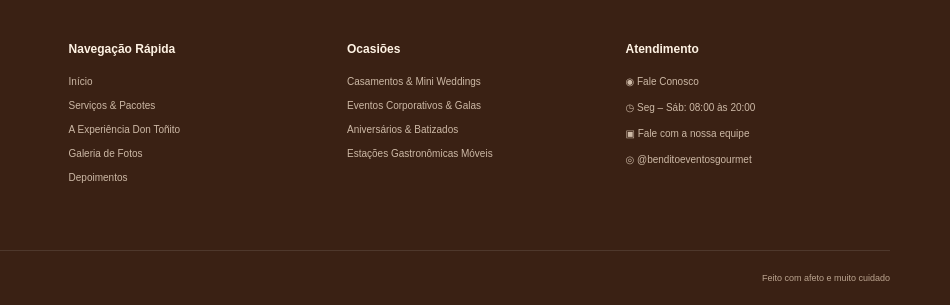
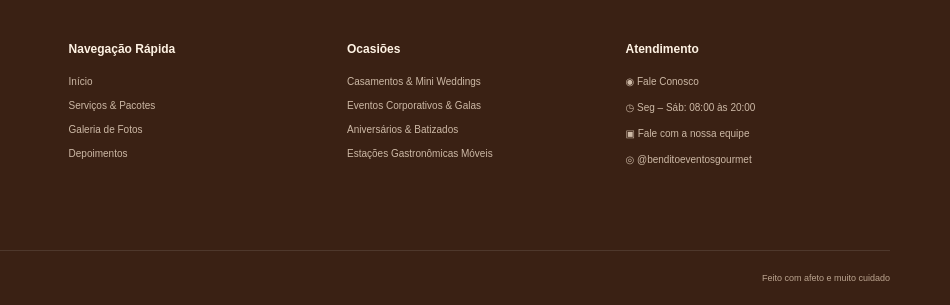
Before and after one commit to eliseu-dev-systems/benditoeventosgourmet, a plain HTML site: page index.html in a window 1280 px wide. Shown: the part 3029-3334 px from the top of the page, 330-1280 px from the left. Drawn offline with Linux system fonts and the light colour scheme.

Commit message:
Update index.html

```diff
--- a/index.html
+++ b/index.html
@@ -212,7 +212,7 @@
         <div>
           <h3>Navegação Rápida</h3>
           <ul class="footer-links">
-            <li><a href="#inicio">Início</a></li><li><a href="#servicos">Serviços &amp; Pacotes</a></li><li><a href="#experiencia">A Experiência Don Toñito</a></li><li><a href="#galeria">Galeria de Fotos</a></li><li><a href="#depoimentos">Depoimentos</a></li>
+            <li><a href="#inicio">Início</a></li><li><a href="#servicos">Serviços &amp; Pacotes</a></li><li><a href="#galeria">Galeria de Fotos</a></li><li><a href="#depoimentos">Depoimentos</a></li>
           </ul>
         </div>
         <div>
```
